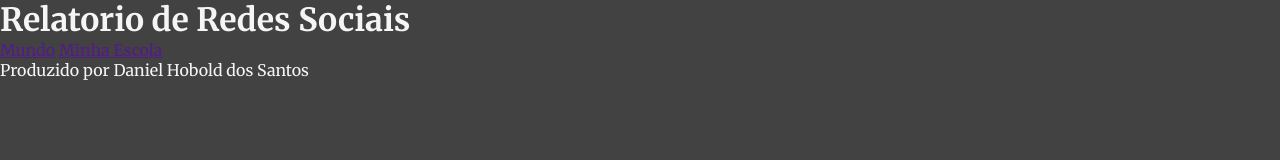
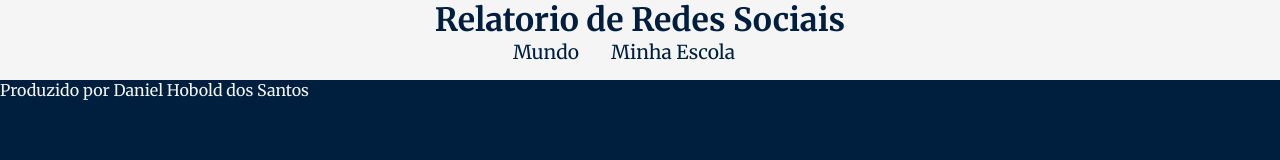
Before and after one commit to Danihobs/Daniel3j-2projeto, a plain HTML site: page index.html in a window 1280 px wide. Drawn offline with Linux system fonts and the light colour scheme.

Commit message:
Add files via upload

```diff
--- a/style.css
+++ b/style.css
@@ -1,8 +1,8 @@
 @import url('https://fonts.googleapis.com/css2?family=Merriweather:ital,wght@0,300;0,400;0,700;0,900;1,300;1,400;1,700;1,900&display=swap');
 :root{
-    --cor-de-fundo:#424242;
+    --cor-de-fundo:#001F3F;
     --cor-primaria: #F5F5F5;
-    --cor-segundaria:#229799;
+    --cor-segundaria:#3A6D8C;
     --fonte:  "Merriweather", serif;
 }
 *{
@@ -13,4 +13,31 @@ body{
     background-color: var(--cor-de-fundo);
     color: var(--cor-primaria);
     font-family: var(--fonte);
+    height: 100vh;
+    margin: 0;
 }
+header{
+    background-color: var(--cor-primaria);
+    text-align: center;
+}
+h1{
+    font-size: 2rem;
+    color: var(--cor-de-fundo);
+    height: 700;
+}
+nav{
+    display: flex;
+    justify-content: center;
+    font-weight: 400;
+}
+nav a{
+    text-decoration: none;
+    color: var(--cor-de-fundo);
+    margin: 0 2rem 1rem 0;
+    font-size: 1.2rem;
+}
+nav a:hover{
+    text-decoration: underline;
+    transform: scale(0.9);
+    transition: transform 1s;
+}
```
